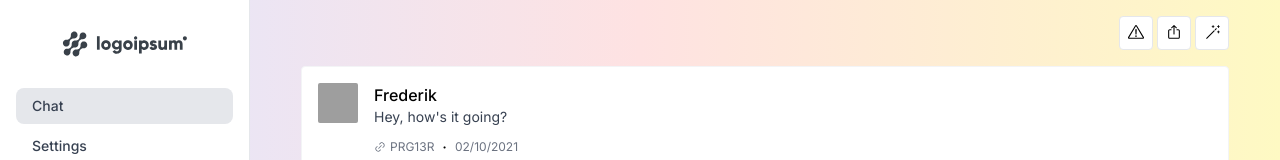
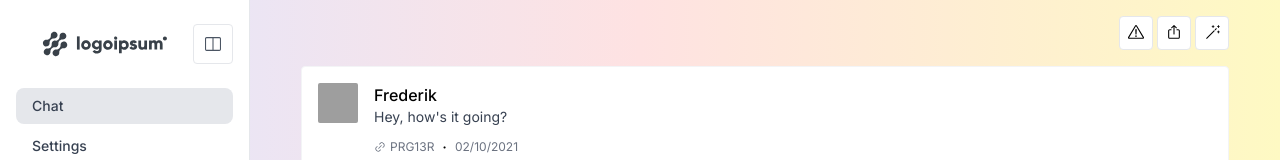
Before and after one commit to saga-labs/saga-gpt, a Next.js app: page / in a window 1280 px wide. Both pictures are taken after a click on the button 33 px from the left and 33 px from the top of the page. Shown: the top 160 px of the page. Built offline with nearby package versions, Linux system fonts and the light colour scheme; grey boxes are pictures that could not be loaded.

Commit message:
feat: added collapse on sidebar

```diff
--- a/src/app/layout.tsx
+++ b/src/app/layout.tsx
@@ -10,7 +10,7 @@ import { usePathname } from 'next/navigation';
 const inter = Inter({ subsets: ['latin'] });
 
 // Components
-import { ChatHistory } from '../features/ChatHistory';
+import { ChatSideBar } from '../features/ChatSideBar';
 
 // Icons
 import { ViewVerticalIcon } from '@radix-ui/react-icons';
@@ -30,7 +30,7 @@ export default function RootLayout({ children }: props) {
     <html lang="en">
       <body className={inter.className}>
         <main className="h-screen overflow-hidden flex flex-row bg-gradient-to-r from-indigo-100 via-red-100 to-yellow-100">
-          {showHistory && <ChatHistory path={pathname} />}
+          {showHistory && <ChatSideBar path={pathname} active={showHistory} setShowHistory={setShowHistory}/>}
 
           {!showHistory && (
             <button
--- a/src/features/ChatHistory/index.tsx
+++ b/src/features/ChatSideBar/index.tsx
@@ -1,17 +1,22 @@
-import Image from "next/image";
+import Image from 'next/image';
 
 // Local Components
-import { LinkItem } from "./components/LinkItem";
+import { LinkItem } from './components/LinkItem';
+
+// Icons
+import { ViewVerticalIcon } from '@radix-ui/react-icons';
 
 type Props = {
   path?: string;
+  active: boolean;
+  setShowHistory: React.Dispatch<React.SetStateAction<boolean>>;
 };
 
-export const ChatHistory = ({ path }: Props) => {
+export const ChatSideBar = ({ path, active, setShowHistory }: Props) => {
   return (
     <div className="flex h-screen w-[250px] flex-col min-w-content justify-between border-e bg-white">
       <div className="px-4 py-6">
-        <span className="grid h-10 w-32 place-content-center rounded-lg text-xs text-gray-600 w-full">
+        <span className="flex h-10 place-content-center rounded-lg text-xs text-gray-600 w-full">
           <Image
             src="/logo2.svg"
             alt="Logo"
@@ -19,6 +24,13 @@ export const ChatHistory = ({ path }: Props) => {
             width={128}
             height={40}
           />
+
+          <button
+            className="p-2 z-50 rounded bg-white border aspect-square"
+            onClick={() => setShowHistory(!active)}
+          >
+            <ViewVerticalIcon className="w-4 h-4 mx-auto" />
+          </button>
         </span>
 
         <ul className="mt-6 space-y-1">
--- a/src/features/Layout/index.tsx
+++ /dev/null
@@ -1,44 +0,0 @@
-import React, { useState } from "react";
-import clsx from "clsx";
-
-// Components
-import { ChatHistory } from "../ChatHistory";
-
-// Icons
-import { ViewVerticalIcon } from "@radix-ui/react-icons";
-
-// Interfaces
-interface props {
-  children: React.ReactNode | React.ReactNode[];
-}
-
-const Layout = ({ children }: props) => {
-  const [showHistory, setShowHistory] = useState<boolean>(true);
-  const [fullWidth, setFullWidth] = useState<boolean>(false);
-
-  return (
-    <main className="h-screen overflow-hidden flex flex-row bg-gradient-to-r from-indigo-100 via-red-100 to-yellow-100">
-      {showHistory && <ChatHistory />}
-      {!showHistory && (
-        <button
-          className="absolute top-4 left-4 p-2 z-50 rounded bg-white border"
-          onClick={() => setShowHistory(!showHistory)}
-        >
-          <ViewVerticalIcon className="w-4 h-4" />
-        </button>
-      )}
-
-      <section
-        className={clsx(
-          "container flex flex-col justify-between h-screen  mx-auto w-full p-4 pt-16",
-          !fullWidth && "max-w-[960px]"
-        )}
-        onClick={() => setShowHistory(false)}
-      >
-        {children}
-      </section>
-    </main>
-  );
-};
-
-export default Layout;
```
Also changed, not shown: src/features/ChatSideBar/components/LinkItem.tsx (renamed from src/features/ChatHistory/components/LinkItem.tsx), 1 other file (tests, documents, lock files or other folders).
